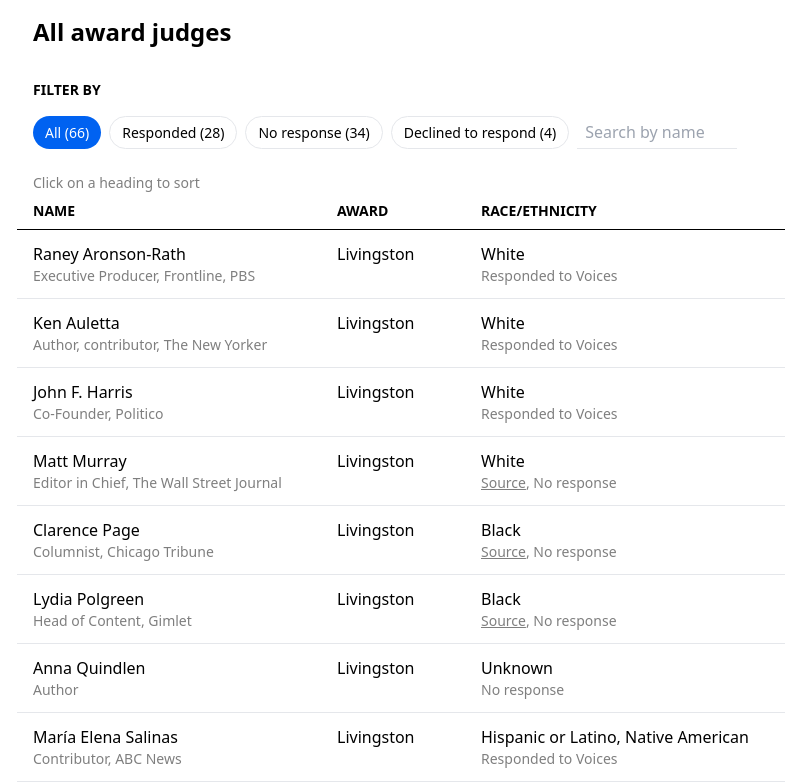
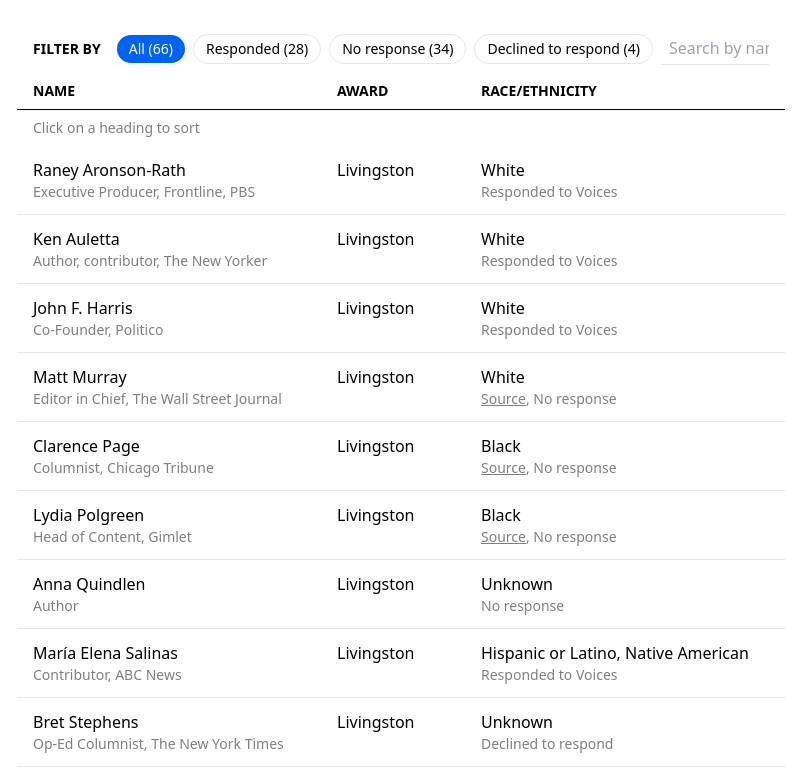
Before and after one commit to wwsalmon/aaja-voices-table, a Next.js app: page / in a window 1280 px wide. Shown: the top 783 px of the page, without its empty margins (239-1039 px from the left). Built offline with nearby package versions, Linux system fonts and the light colour scheme.

Commit message:
make header smaller

```diff
--- a/pages/index.tsx
+++ b/pages/index.tsx
@@ -90,10 +90,9 @@ export default function Home() {
     return (
         <div className="max-w-3xl mx-auto">
             <div className="sticky top-0 bg-white z-10 px-4 pt-4 border-b border-black">
-                <h1 className="text-2xl font-bold mb-8">All award judges</h1>
-                <Label>Filter by</Label>
                 <div className="overflow-x-auto">
-                    <div className="flex my-4">
+                    <div className="flex my-4 items-center">
+                        <Label className="flex-shrink-0 mr-4">Filter by</Label>
                         {Object.keys(filterLabels).map(option => (
                             <button
                                 className={`px-3 mr-2 py-1 rounded-full text-sm whitespace-nowrap ${option === filter ? "text-white bg-brand" : "border"}`}
@@ -105,7 +104,6 @@ export default function Home() {
                                onChange={e => setSearch(e.target.value)}/>
                     </div>
                 </div>
-                <p className="opacity-50 my-2 text-sm">Click on a heading to sort</p>
                 <div className="flex mb-2">
                     <button className="w-48 sm:w-72 flex-shrink-0 text-left" onClick={() => sortByField("name")}>
                         <Label>Name {sortBy === "name" ? iter ? "↓" : "↑" : ""}</Label>
@@ -118,6 +116,7 @@ export default function Home() {
                     </button>
                 </div>
             </div>
+            <p className="opacity-50 my-2 text-sm px-4">Click on a heading to sort</p>
             {displayJudges.map(judge => (
                 <div className="flex border-b py-3 hover:bg-gray-100 px-4" key={judge.name + judge.award}>
                     <div className="w-48 sm:w-72">
```
